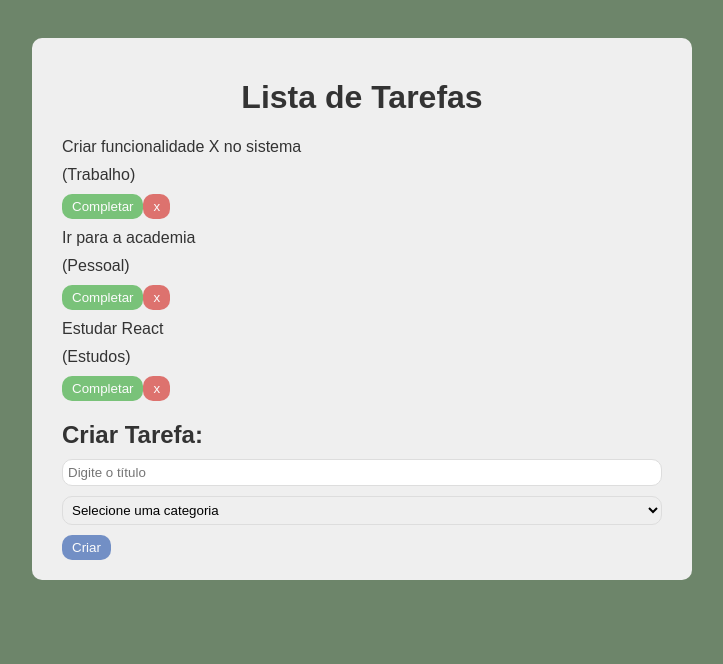
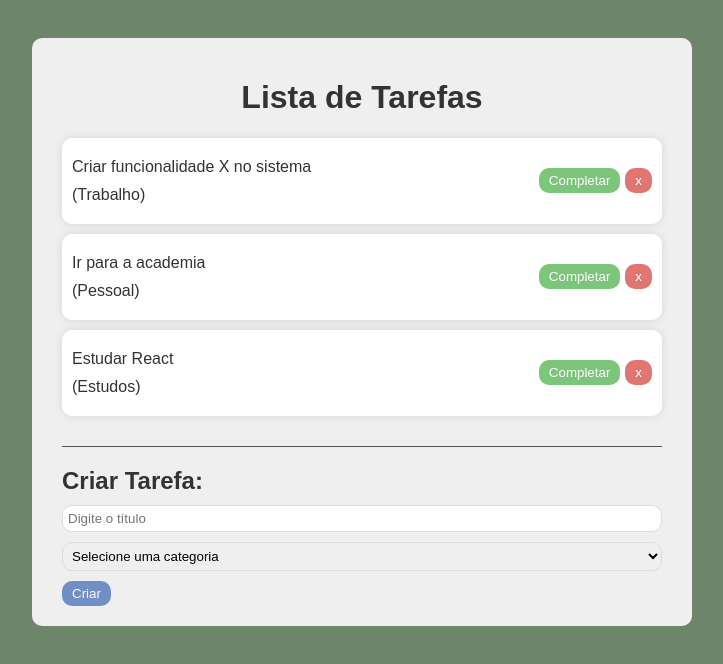
Before and after one commit to Nathalai/to-do-list-react, a React (Vite) app: page / in a window 1280 px wide. Shown: the top 664 px of the page, without its empty margins (278-1001 px from the left). Built offline with nearby package versions, Linux system fonts and the light colour scheme.

Commit message:
feat: implements 'addTask' function; adjust styles

```diff
--- a/src/App.css
+++ b/src/App.css
@@ -36,8 +36,8 @@ button {
   border: none;
   border-radius: 10px;
   cursor: pointer;
-    opacity: .8;
-    transition: .3s;
+  opacity: 0.8;
+  transition: 0.3s;
 }
 
 button:hover {
@@ -50,13 +50,32 @@ button:hover {
 
 .remove {
   background-color: #d9534f;
+  margin-left: 5px;
+}
+
+.to-do-list {
+  margin-bottom: 20px;
+  padding-bottom: 20px;
+  border-bottom: 1px solid #555;
+}
+
+.task {
+  background-color: #fff;
+  box-shadow: 0 0 10px rgba(0, 0, 0, 0.1);
+  padding: 10px;
+  margin-bottom: 10px;
+  border-radius: 10px;
+  display: flex;
+  justify-content: space-between;
+  align-items: center;
 }
 
 new-task-form {
   padding-bottom: 1.5rem;
 }
 
-input, select {
+input,
+select {
   padding: 5px;
   margin-bottom: 10px;
   border: 1px solid #ddd;
--- a/src/App.jsx
+++ b/src/App.jsx
@@ -9,33 +9,46 @@ function App() {
   const [tasks, setTasks] = useState([
     {
       id: 1,
-      text: 'Criar funcionalidade X no sistema',
+      title: 'Criar funcionalidade X no sistema',
       category: 'Trabalho',
       isCompleted: false,
     },
     {
       id: 2,
-      text: ' Ir para a academia',
+      title: ' Ir para a academia',
       category: 'Pessoal',
       isCompleted: false,
     },
     {
       id: 3,
-      text: 'Estudar React',
+      title: 'Estudar React',
       category: 'Estudos',
       isCompleted: false,
     },
-], )
+  ]);
+
+  const addTask = (title, category) => {
+    const updatedTasks = [
+      ...tasks,
+      {
+        id: Math.floor(Math.random() * 10000),
+        title,
+        category,
+        isCompleted: false,
+      },
+    ];
+    setTasks(updatedTasks);
+  };
 
   return (
     <div className='app'>
       <h1>Lista de Tarefas</h1>
-      <div className="to-do-list">
+      <div className='to-do-list'>
         {tasks.map((task) => (
-          <Task task={task} />
+          <Task key={task.id} task={task} />
         ))}
       </div>
-      <NewTaskForm />
+      <NewTaskForm addTask={addTask} />
     </div>
   );
 }
--- a/src/components/NewTaskForm.jsx
+++ b/src/components/NewTaskForm.jsx
@@ -1,12 +1,32 @@
-import React from 'react';
+import { useState } from 'react';
 
-const NewTaskForm = () => {
+const NewTaskForm = ({ addTask }) => {
+  const [title, setTitle] = useState('');
+  const [category, setCategory] = useState('');
+
+  const handleSubmit = (e) => {
+    e.preventDefault();
+    if (!title || !category) {
+      return;
+    }
+
+    addTask(title, category);
+
+    setTitle('');
+    setCategory('');
+  };
+
   return (
     <div className='new-task-form'>
       <h2>Criar Tarefa:</h2>
-            <form>
-                <input type='text' placeholder='Digite o título'></input>
-                <select>
+      <form onSubmit={handleSubmit}>
+        <input
+          type='text'
+          placeholder='Digite o título'
+          value={title}
+          onChange={(e) => setTitle(e.target.value)}
+        ></input>
+        <select value={category} onChange={(e) => setCategory(e.target.value)}>
           <option value=''>Selecione uma categoria</option>
           <option value='Trabalho'>Trabalho</option>
           <option value='Pessoal'>Pessoal</option>
@@ -15,7 +35,7 @@ const NewTaskForm = () => {
         <button type='submit'>Criar</button>
       </form>
     </div>
-    )
-}
+  );
+};
 
 export default NewTaskForm;
--- a/src/components/Task.jsx
+++ b/src/components/Task.jsx
@@ -2,17 +2,17 @@ import React from 'react';
 
 const Task = ({ task }) => {
   return (
-        <div className="task">
-            <div className="content">
-              <p>{ task.text }</p>
-              <p>({ task.category })</p>
+    <div className='task'>
+      <div className='content'>
+        <p>{task.title}</p>
+        <p>({task.category})</p>
       </div>
       <div>
         <button className='complete'>Completar</button>
         <button className='remove'>x</button>
       </div>
     </div>
-    )
-}
+  );
+};
 
-export default Task
+export default Task;
```
Also changed, not shown: 1 other file (tests, documents, lock files or other folders). Lines whose indentation alone changed are shown as unchanged.
